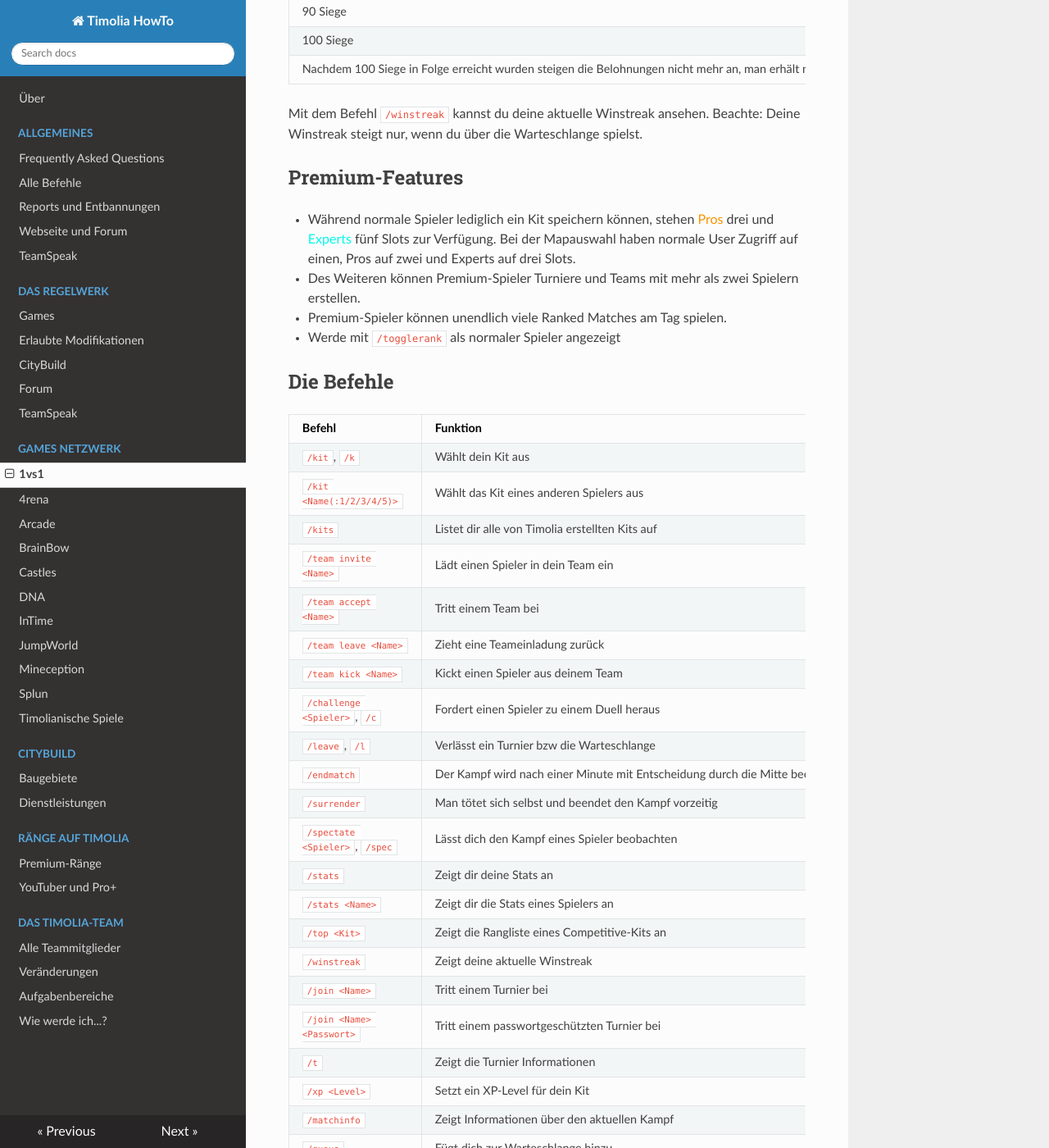
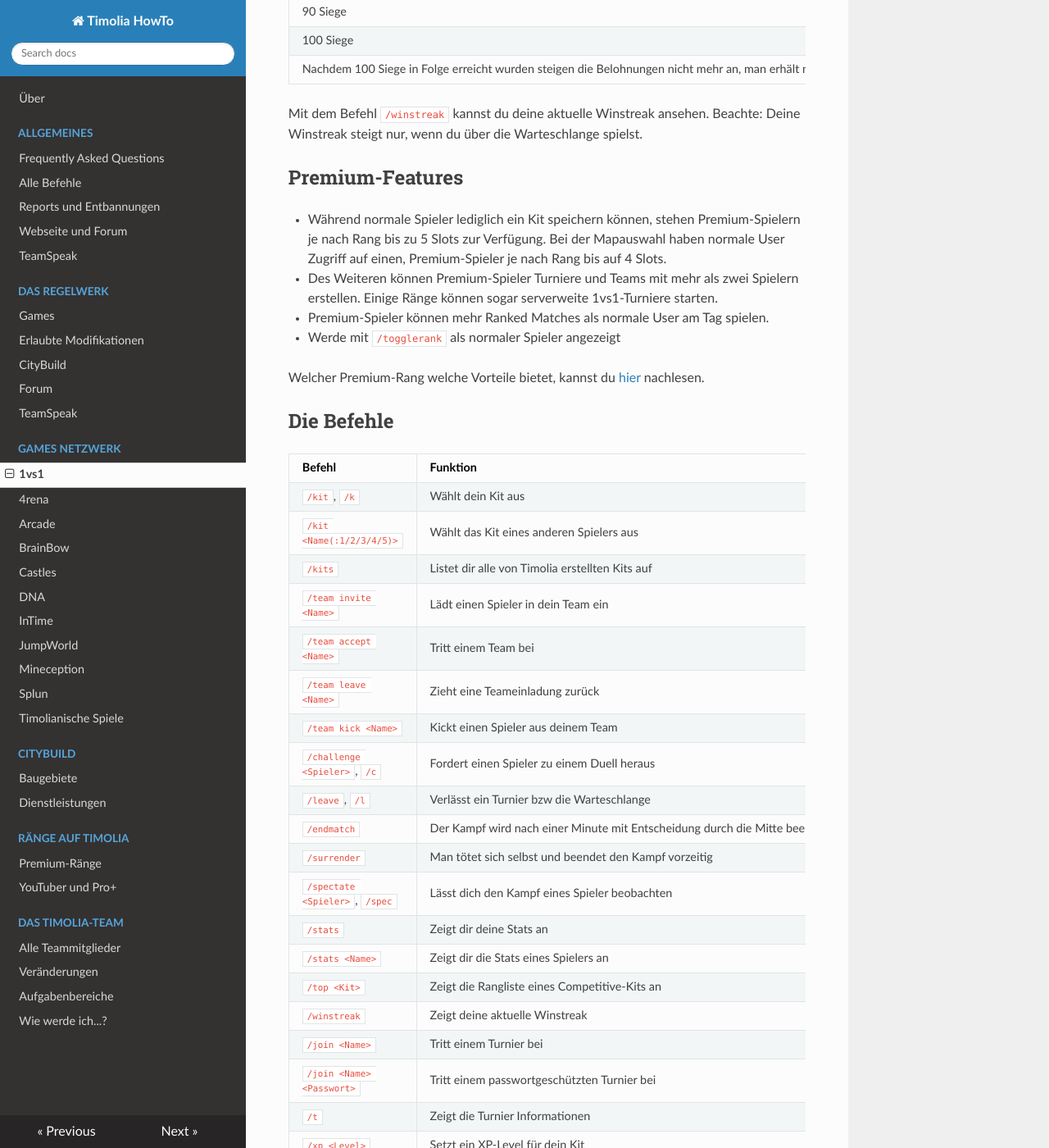
Before and after one commit to TimoliaDE/HowTo, an MkDocs documentation site: the page built from docs/games/1vs1.md, in a window 1280 px wide and 1400 px high, scrolled down 3006 px. Shown: the whole window at 82% size. Built offline with MkDocs 1.6.1, drawn with Linux system fonts in a browser that asks for light colours; nearby versions of some CDN libraries; old or Windows-style settings are respelled for this version of MkDocs.

Commit message:
Update 1vs1.md

```diff
--- a/docs/games/1vs1.md
+++ b/docs/games/1vs1.md
@@ -81,10 +81,12 @@ Nachdem 100 Siege in Folge erreicht wurden steigen die Belohnungen nicht mehr an
 Mit dem Befehl `/winstreak` kannst du deine aktuelle Winstreak ansehen. Beachte: Deine Winstreak steigt nur, wenn du über die Warteschlange spielst.
 
 ## Premium-Features
-- Während normale Spieler lediglich ein Kit speichern können, stehen <span style="color:#F99500">Pros</span> drei und <span style="color:#00F9EC">Experts</span> fünf Slots zur Verfügung.  Bei der Mapauswahl haben normale User Zugriff auf einen, Pros auf zwei und Experts auf drei Slots.
-- Des Weiteren können Premium-Spieler Turniere und Teams mit mehr als zwei Spielern erstellen.
-- Premium-Spieler können unendlich viele Ranked Matches am Tag spielen.
+- Während normale Spieler lediglich ein Kit speichern können, stehen Premium-Spielern je nach Rang bis zu 5 Slots zur Verfügung.  Bei der Mapauswahl haben normale User Zugriff auf einen, Premium-Spieler je nach Rang bis auf 4 Slots.
+- Des Weiteren können Premium-Spieler Turniere und Teams mit mehr als zwei Spielern erstellen. Einige Ränge können sogar serverweite 1vs1-Turniere starten.
+- Premium-Spieler können mehr Ranked Matches als normale User am Tag spielen.
 - Werde mit `/togglerank` als normaler Spieler angezeigt
+
+Welcher Premium-Rang welche Vorteile bietet, kannst du [hier](/ranks/premium/) nachlesen.
 
 ## Die Befehle
 
@@ -116,7 +118,7 @@ Mit dem Befehl `/winstreak` kannst du deine aktuelle Winstreak ansehen. Beachte:
 | `/kitinfo` | Zeigt Informationen über das ausgewählte Kit |
 | `/inv <Name>`, `/lastinv <Name>` | Zeigt das letzte Inventar des Spielers |
 | `/ranginfo` | Zeigt Informationen zu deinem Rang |
-<span style="color:#F99500">Pro</span> und <span style="color:#00F9EC">Expert</span> only:
+[Premium](/ranks/premium/) only:
 | `/hat` | Setzt das Item in deiner Hand als den Helm deines Kits |
 | `/create <Passwort>` | Erstellt ein Turnier (optional mit einem Passwort) |
 | `/modify` | Bearbeitet die Turniereinstellungen |
```
